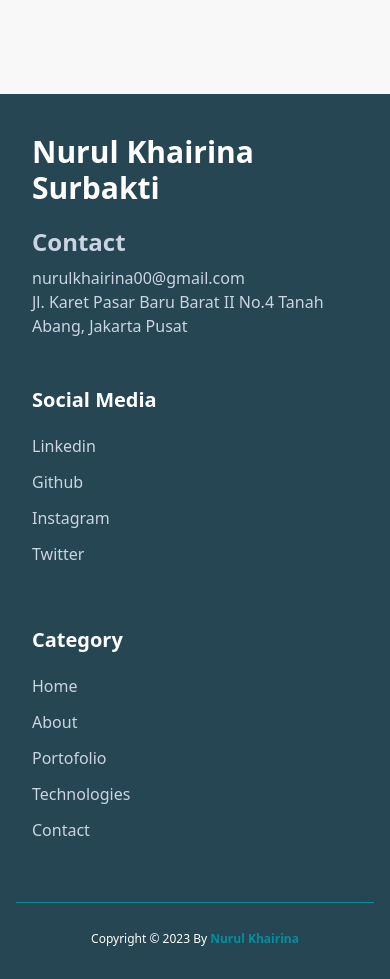
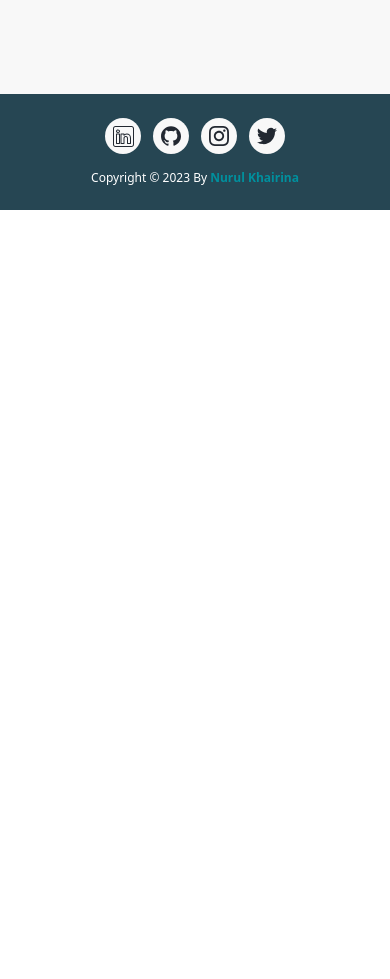
Before and after one commit to nurulkhairina00/WebPortfolio-NurulKhairina, a React (Vite) app: page / in a window 390 px wide. Shown: the part 6321-7300 px from the top of the page. After the commit the page ends 6531 px from the top, so only its background shows below. Built offline with nearby package versions, Linux system fonts and the light colour scheme; the HTML template or start-up script is replaced by a standard one.

Commit message:
perubahan footer

```diff
--- a/src/assets/data/index.js
+++ b/src/assets/data/index.js
@@ -317,45 +317,3 @@ export const workExperience = [
     jobdesk: [],
   },
 ];
-
-export const linkSocialMedia = [
-  {
-    id: 1,
-    name: "Linkedin",
-    link: "https://www.linkedin.com/in/nurulkhairinasurbakti/",
-  },
-  {
-    id: 2,
-    name: "Github",
-    link: "https://github.com/nurulkhairina00",
-  },
-  {
-    id: 3,
-    name: "Instagram",
-    link: "https://www.instagram.com/nurul.khairinaa/",
-  },
-  { id: 4, name: "Twitter", link: "https://twitter.com/newrulkrna" },
-];
-
-export const categories = [
-  {
-    id: 1,
-    name: "Home",
-  },
-  {
-    id: 2,
-    name: "About",
-  },
-  {
-    id: 3,
-    name: "Portofolio",
-  },
-  {
-    id: 4,
-    name: "Technologies",
-  },
-  {
-    id: 5,
-    name: "Contact",
-  },
-];
--- a/src/components/layout/Footer.jsx
+++ b/src/components/layout/Footer.jsx
@@ -1,70 +1,53 @@
 import { RiArrowUpSLine } from "react-icons/ri";
-import { linkSocialMedia, categories } from "../../assets/data";
+import { svgImageHero } from "../../assets/data";
 
 const Footer = () => {
-  const handleScroll = (value) => {
-    const section = document.getElementById(value);
-    section.scrollIntoView({ behavior: "smooth" });
-  };
-
   const handleBackToTop = () => {
     window.scrollTo({ top: 0, behavior: "smooth" });
   };
 
   return (
     <>
-      <footer className="bg-dark pt-10 pb-8 dark:bg-primary md:bg-light md:pb-4 dark:md:bg-slate-800">
-        <div className="container md:bg-dark dark:md:bg-primary md:rounded-3xl md:p-8">
-          <div className="flex flex-wrap">
-            <div className="w-full px-4 mb-12 text-slate-300 font-medium md:w-1/3">
-              <h2 className="font-bold text-3xl text-white mb-5">
-                Nurul Khairina Surbakti
-              </h2>
-              <h3 className="font-bold text-2xl mb-2">Contact</h3>
-              <p>nurulkhairina00@gmail.com</p>
-              <p>
-                Jl. Karet Pasar Baru Barat II No.4 Tanah Abang, Jakarta Pusat
+      <footer className="bg-dark dark:bg-primary md:bg-light dark:md:bg-slate-800">
+        <div className="container-fluid md:bg-dark dark:md:bg-primary p-4">
+          <div className="flex flex-wrap items-center">
+            <div className="w-full md:w-1/2 ps-5 py-2 dark:border-dark justify-start hidden md:block">
+              <p className="font-medium text-xs text-white">
+                Copyright © 2023 By{" "}
+                <a
+                  href="/"
+                  className="font-bold text-primary dark:text-secondary"
+                >
+                  Nurul Khairina
+                </a>
               </p>
             </div>
-            <div className="w-full px-4 mb-12 md:w-1/3">
-              <h3 className="font-semibold text-xl text-white mb-5">
-                Social Media
-              </h3>
-              <ul>
-                {linkSocialMedia.map((item) => (
-                  <li className="text-slate-300" key={item.id}>
+            <div className="w-full md:w-1/2 py-2 pe-0 md:pe-16 ">
+              <div className="flex gap-3 justify-center md:justify-end">
+                {svgImageHero.map((item, index) => (
                   <a
                     href={item.link}
+                    key={index}
                     target="_blank"
-                      className="inline-block text-base hover:text-primary mb-3 dark:hover:text-secondary"
+                    className="w-9 h-9 rounded-full flex justify-center items-center border-none text-secondary hover:bg-secondary hover:text-light bg-light dark:bg-secondary dark:text-light dark:border-none dark:hover:bg-light dark:hover:text-primary"
                     rel="noreferrer"
                   >
-                      {item.name}
+                    <svg
+                      className="fill-current"
+                      xmlns="http://www.w3.org/2000/svg"
+                      role="img"
+                      width={index === 0 ? 25 : 20}
+                      height={index === 0 ? 25 : 20}
+                      viewBox={index === 0 ? "0 0 50 50" : "0 0 24 24"}
+                    >
+                      <path d={item.svg}></path>
+                    </svg>
                   </a>
-                  </li>
                 ))}
-              </ul>
-            </div>
-            <div className="w-full px-4 mb-12 md:w-1/3">
-              <h3 className="font-semibold text-xl text-white mb-5">
-                Category
-              </h3>
-              <ul>
-                {categories.map((item) => (
-                  <li className="text-slate-300" key={item.id}>
-                    <span
-                      className="inline-block text-base hover:text-primary mb-3 cursor-pointer dark:hover:text-secondary"
-                      onClick={() => handleScroll(item.name.toLowerCase())}
-                    >
-                      {item.name}
-                    </span>
-                  </li>
-                ))}
-              </ul>
               </div>
             </div>
-          <div className="w-full pt-7 border-t border-primary dark:border-dark">
-            <p className="font-medium text-xs text-white text-center">
+            <div className="w-full md:w-1/2 py-2 dark:border-dark flex justify-center md:hidden">
+              <p className="font-medium text-xs text-white">
                 Copyright © 2023 By{" "}
                 <a
                   href="/"
@@ -75,13 +58,14 @@ const Footer = () => {
               </p>
             </div>
           </div>
+        </div>
       </footer>
 
       <div
-        className="flex fixed z-[9999] bottom-4 right-4 p-4 h-12 w-12 bg-primary rounded-full items-center justify-center hover:animate-pulse cursor-pointer"
+        className="flex fixed z-[9999] bottom-4 right-4 p-4 h-12 w-12 bg-primary rounded-full items-center justify-center hover:animate-pulse cursor-pointer dark:bg-light"
         onClick={handleBackToTop}
       >
-        <RiArrowUpSLine className="text-3xl text-white absolute" />
+        <RiArrowUpSLine className="text-3xl text-white absolute dark:text-primary" />
       </div>
     </>
   );
```
Lines whose indentation alone changed are shown as unchanged.
